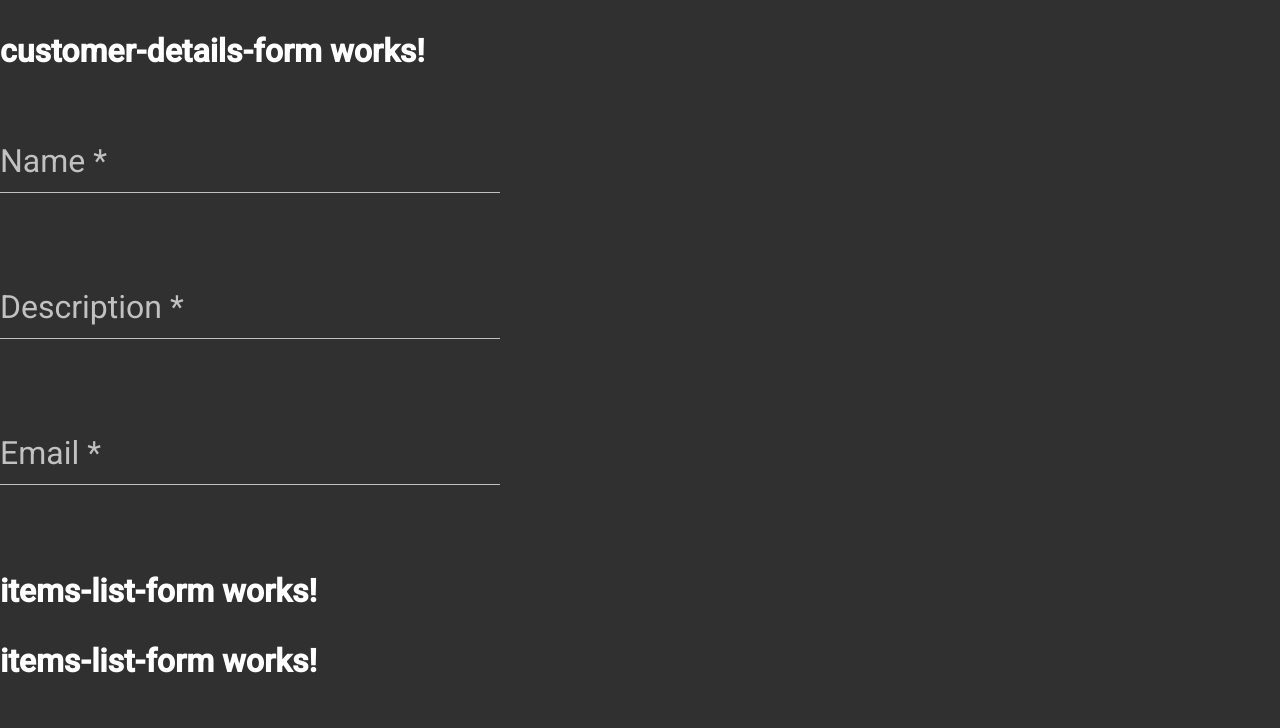
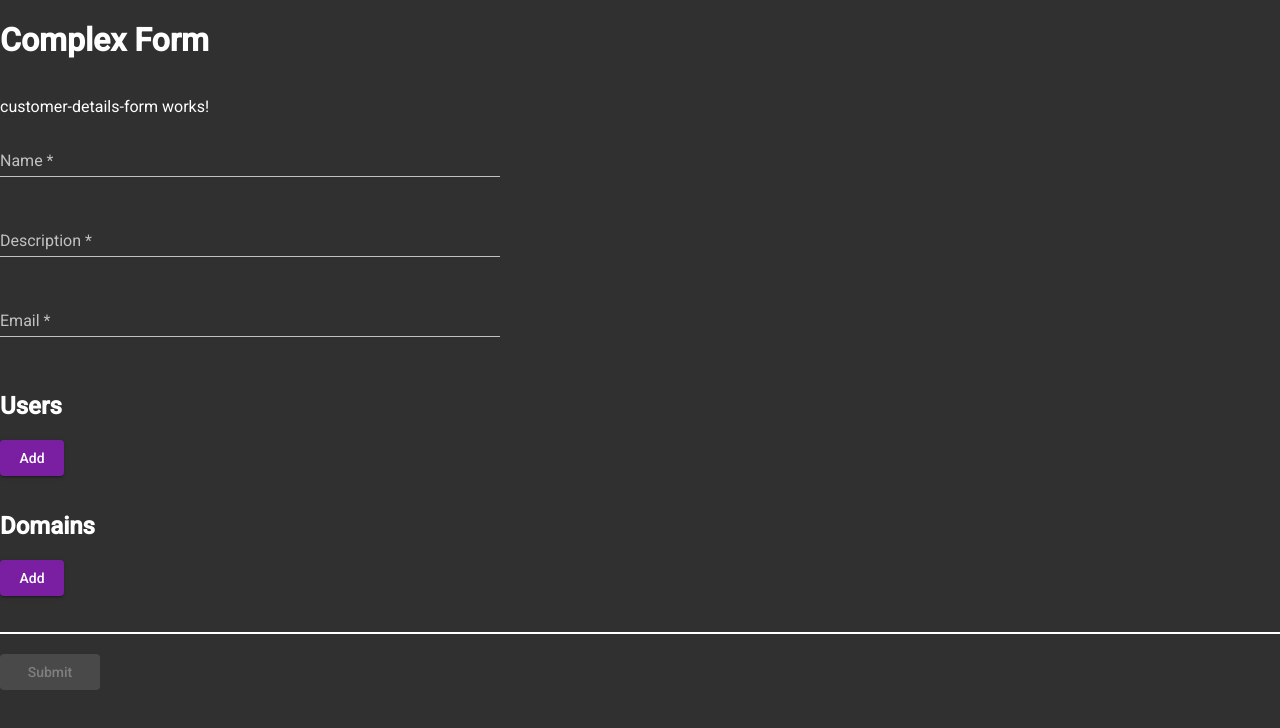
Before and after one commit to holtzilya2008/angular-playground, an Angular app in the folder playground/: page /complex-form in a window 1280 px wide. Shown: the top 728 px of the page. Built offline with nearby package versions, Linux system fonts and the light colour scheme.

Commit message:
added the ability to add users to the list components

```diff
--- a/playground/src/app/feature-modules/complex-form/components/items-list-form/items-list-form.component.html
+++ b/playground/src/app/feature-modules/complex-form/components/items-list-form/items-list-form.component.html
@@ -1,3 +1,15 @@
-<p>
-  items-list-form works!
-</p>
+<h2> {{title}} </h2>
+
+<button mat-raised-button (click)="onAdd()" [disabled]="formArray.invalid" color="primary">Add</button>
+
+<ul *ngIf="formArray">
+    <li fxLayout="row" *ngFor="let control of formArray.controls; let ind = index">
+        <mat-form-field>
+            <input matInput [formControl]="control" placeholder="Name" required>
+            <mat-error *ngIf="control.invalid && control.errors['required']">Name is required</mat-error>
+        </mat-form-field>
+        <button title="Delete" mat-icon-button (click)="onRemove(ind)">
+            <mat-icon>delete</mat-icon>
+        </button>
+    </li>
+</ul>
--- a/playground/src/app/feature-modules/complex-form/components/items-list-form/items-list-form.component.scss
+++ b/playground/src/app/feature-modules/complex-form/components/items-list-form/items-list-form.component.scss
@@ -0,0 +1,3 @@
+mat-form-field {
+    margin-right: 15px;
+}
--- a/playground/src/app/feature-modules/complex-form/components/items-list-form/items-list-form.component.ts
+++ b/playground/src/app/feature-modules/complex-form/components/items-list-form/items-list-form.component.ts
@@ -1,5 +1,5 @@
 import { Component, OnInit, Input } from '@angular/core';
-import { FormArray } from '@angular/forms';
+import { FormArray, FormControl, Validators } from '@angular/forms';
 
 @Component({
     selector: 'pg-items-list-form',
@@ -9,9 +9,20 @@ import { FormArray } from '@angular/forms';
 export class ItemsListFormComponent implements OnInit {
 
     @Input()
+    title = '';
+
+    @Input()
     public formArray: FormArray;
 
     constructor() {}
 
     ngOnInit() {}
+
+    onAdd() {
+        this.formArray.push(new FormControl('', [Validators.required]));
+    }
+
+    onRemove(index: number) {
+        this.formArray.removeAt(index);
+    }
 }
--- a/playground/src/app/feature-modules/complex-form/components/main-form/main-form.component.html
+++ b/playground/src/app/feature-modules/complex-form/components/main-form/main-form.component.html
@@ -1,7 +1,13 @@
-<h1>
+<h1> Complex Form </h1>
 
-<pg-customer-details-form [form]="customerDetailsFormGroup"></pg-customer-details-form>
+<div fxLayout="column" *ngIf="complexForm">
+    <pg-customer-details-form [form]="customerDetailsFormGroup"></pg-customer-details-form>
 
-<pg-items-list-form [formArray]="usersListForm"></pg-items-list-form>
+    <pg-items-list-form title="Users" [formArray]="usersListForm"></pg-items-list-form>
 
-<pg-items-list-form [formArray]="domainsListForm"></pg-items-list-form>
+    <pg-items-list-form title="Domains" [formArray]="domainsListForm"></pg-items-list-form>
+
+    <div class="pg-splitter" fxFlex></div>
+
+    <button mat-raised-button (click)="onSubmit()" [disabled]="complexForm.invalid" color="primary">Submit</button>
+</div>
--- a/playground/src/app/feature-modules/complex-form/components/main-form/main-form.component.scss
+++ b/playground/src/app/feature-modules/complex-form/components/main-form/main-form.component.scss
@@ -0,0 +1,9 @@
+.pg-splitter {
+    border: solid 1px white;
+    margin-top: 20px;
+    margin-bottom: 20px;
+}
+
+button {
+    max-width: 100px;
+}
--- a/playground/src/app/feature-modules/complex-form/components/main-form/main-form.component.ts
+++ b/playground/src/app/feature-modules/complex-form/components/main-form/main-form.component.ts
@@ -10,6 +10,7 @@ import { ComplexFormService } from '../../services/complex-form.service';
 })
 export class MainFormComponent implements OnInit {
 
+    complexForm: FormGroup;
     complexFormSubscribtion: Subscription;
     customerDetailsFormGroup: FormGroup;
     usersListForm: FormArray;
@@ -19,14 +20,15 @@ export class MainFormComponent implements OnInit {
 
     ngOnInit() {
         this.complexFormSubscribtion = this._complexFormService.complexForm$.subscribe((form) => {
+            this.complexForm = form;
             this.customerDetailsFormGroup = form.get('customerDetailsForm') as FormGroup;
             this.usersListForm = form.get('usersList') as FormArray;
-            this.usersListForm = form.get('domainsList') as FormArray;
+            this.domainsListForm = form.get('domainsList') as FormArray;
         });
     }
 
     onSubmit() {
-
+        console.log(this.complexForm.value);
     }
 
 }
```
